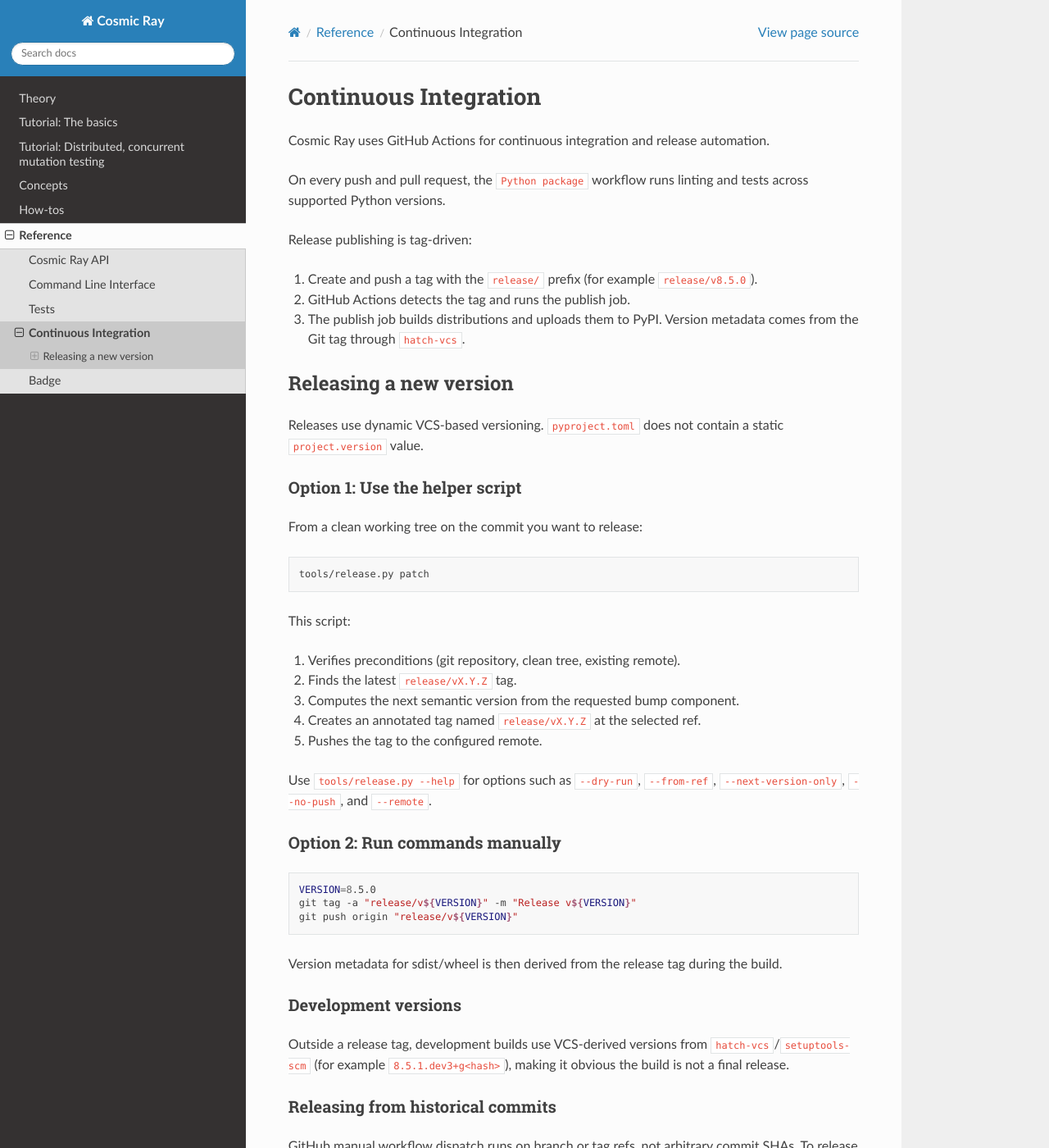
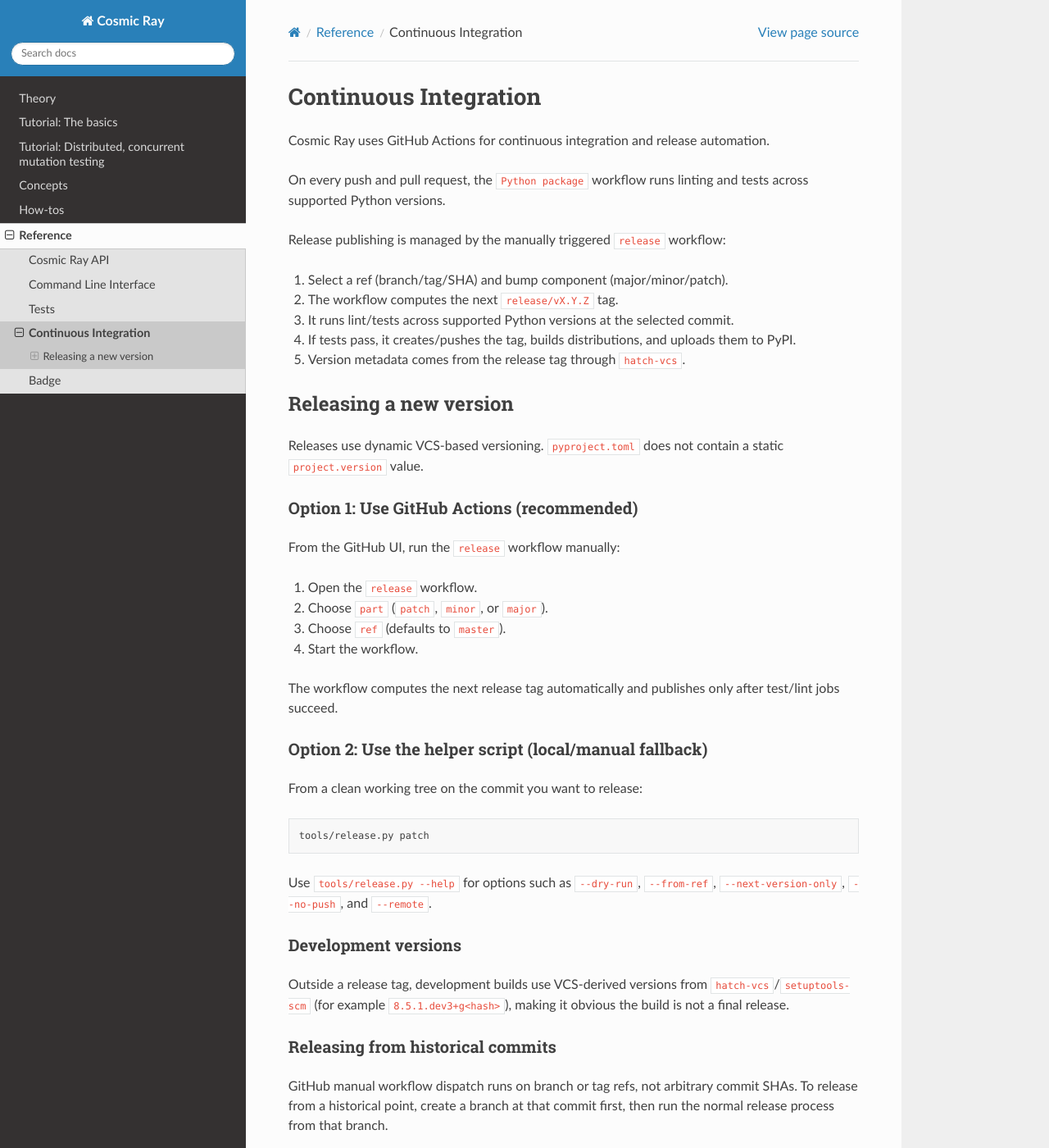
Before and after one commit to sixty-north/cosmic-ray, a Sphinx documentation site: the page built from docs/source/reference/continuous_integration.rst, in a window 1280 px wide and 1400 px high. Shown: the whole window at 82% size. Built offline with Sphinx 7.4.7 and the Read the Docs theme 3.1.0, drawn with Linux system fonts in a browser that asks for light colours.

Commit message:
Move release to manual GitHub Actions workflow

```diff
--- a/docs/source/reference/continuous_integration.rst
+++ b/docs/source/reference/continuous_integration.rst
@@ -8,22 +8,36 @@
 On every push and pull request, the ``Python package`` workflow runs linting and
 tests across supported Python versions.
 
-Release publishing is tag-driven:
+Release publishing is managed by the manually triggered ``release`` workflow:
 
-1. Create and push a tag with the ``release/`` prefix (for example
-   ``release/v8.5.0``).
-2. GitHub Actions detects the tag and runs the publish job.
-3. The publish job builds distributions and uploads them to PyPI. Version
-   metadata comes from the Git tag through ``hatch-vcs``.
+1. Select a ref (branch/tag/SHA) and bump component (major/minor/patch).
+2. The workflow computes the next ``release/vX.Y.Z`` tag.
+3. It runs lint/tests across supported Python versions at the selected commit.
+4. If tests pass, it creates/pushes the tag, builds distributions, and uploads
+   them to PyPI.
+5. Version metadata comes from the release tag through ``hatch-vcs``.
 
 Releasing a new version
 =======================
 
-Releases use dynamic VCS-based versioning. ``pyproject.toml`` does not contain
-a static ``project.version`` value.
+Releases use dynamic VCS-based versioning. ``pyproject.toml`` does not contain a
+static ``project.version`` value.
 
-Option 1: Use the helper script
--------------------------------
+Option 1: Use GitHub Actions (recommended)
+------------------------------------------
+
+From the GitHub UI, run the ``release`` workflow manually:
+
+1. Open the ``release`` workflow.
+2. Choose ``part`` (``patch``, ``minor``, or ``major``).
+3. Choose ``ref`` (defaults to ``master``).
+4. Start the workflow.
+
+The workflow computes the next release tag automatically and publishes only
+after test/lint jobs succeed.
+
+Option 2: Use the helper script (local/manual fallback)
+-------------------------------------------------------
 
 From a clean working tree on the commit you want to release:
 
@@ -31,28 +45,8 @@
 
    tools/release.py patch
 
-This script:
-
-1. Verifies preconditions (git repository, clean tree, existing remote).
-2. Finds the latest ``release/vX.Y.Z`` tag.
-3. Computes the next semantic version from the requested bump component.
-4. Creates an annotated tag named ``release/vX.Y.Z`` at the selected ref.
-5. Pushes the tag to the configured remote.
-
 Use ``tools/release.py --help`` for options such as ``--dry-run``,
 ``--from-ref``, ``--next-version-only``, ``--no-push``, and ``--remote``.
-
-Option 2: Run commands manually
--------------------------------
-
-.. code-block:: bash
-
-   VERSION=8.5.0
-   git tag -a "release/v${VERSION}" -m "Release v${VERSION}"
-   git push origin "release/v${VERSION}"
-
-Version metadata for sdist/wheel is then derived from the release tag during
-the build.
 
 Development versions
 --------------------
```
Also changed, not shown: 2 other files.
